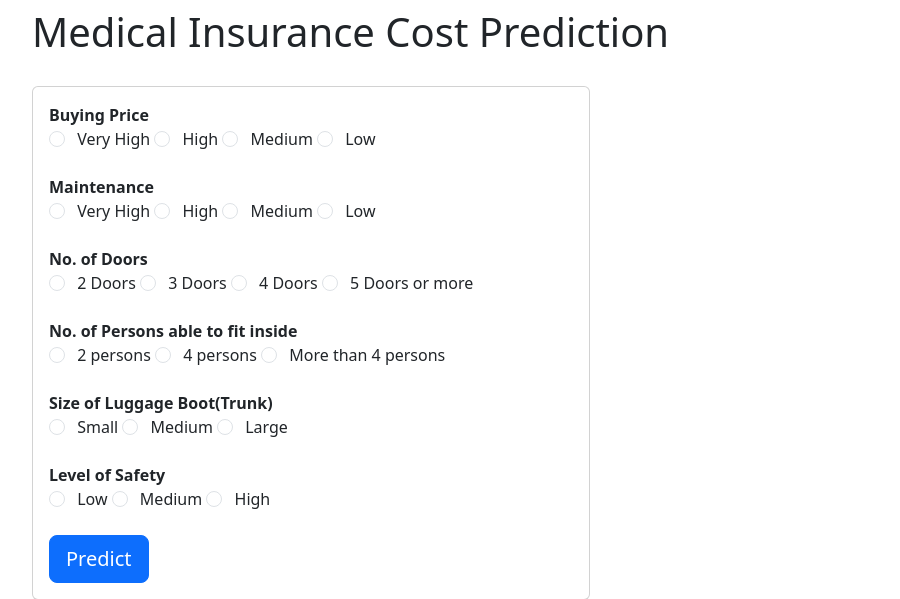
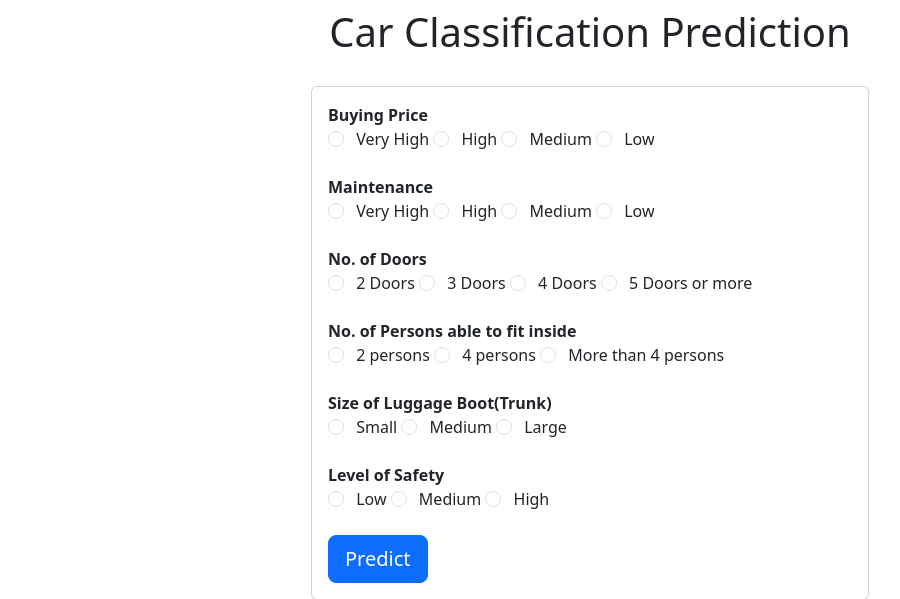
Before and after one commit to toipapo/105webapp, a Flask app: page / in a window 1280 px wide. Shown: the part 56-655 px from the top of the page, without its empty margins (50-950 px from the left). Run offline with Flask 2, Linux system fonts and the light colour scheme; parts of the project's set-up code (start-up, migrations or seed data) failed here and were passed over.

Commit message:
centered container for classification

```diff
--- a/templates/classification_predict.html
+++ b/templates/classification_predict.html
@@ -2,8 +2,8 @@
 
 {% block content %}
 
-<div class = "container">
-    <h1 class='title' style = "font-size: 40px">Medical Insurance Cost Prediction</h1>
+<div class = "container-sm">
+    <h1 class='title' style = "font-size: 40px">Car Classification Prediction</h1>
     <div class = "col-md-6">
         <div class = "card mt-30">
             <div class = "card-body">
```
Also changed, not shown: 2 other files.
